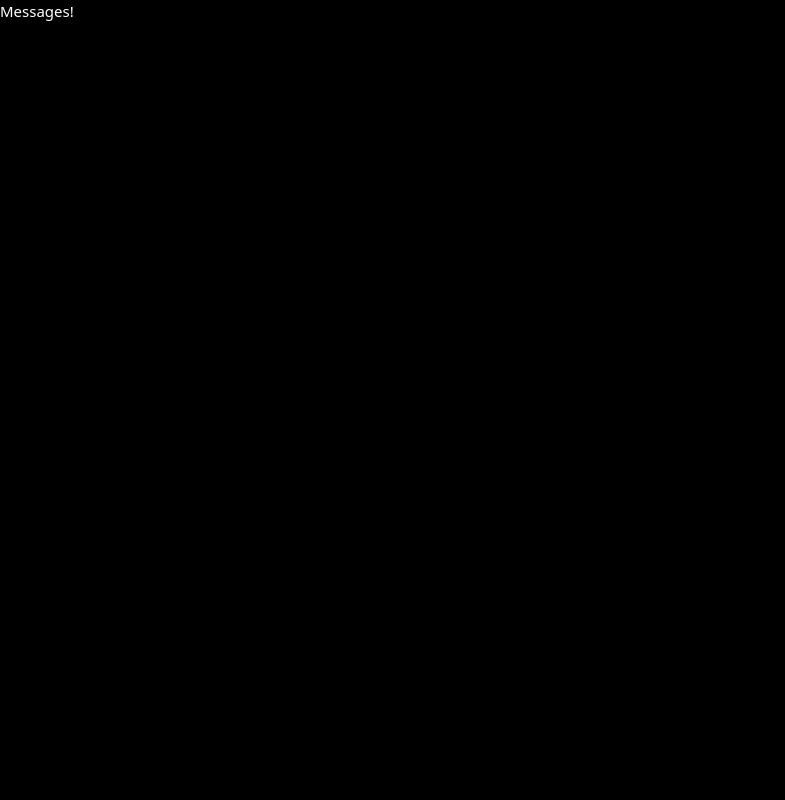
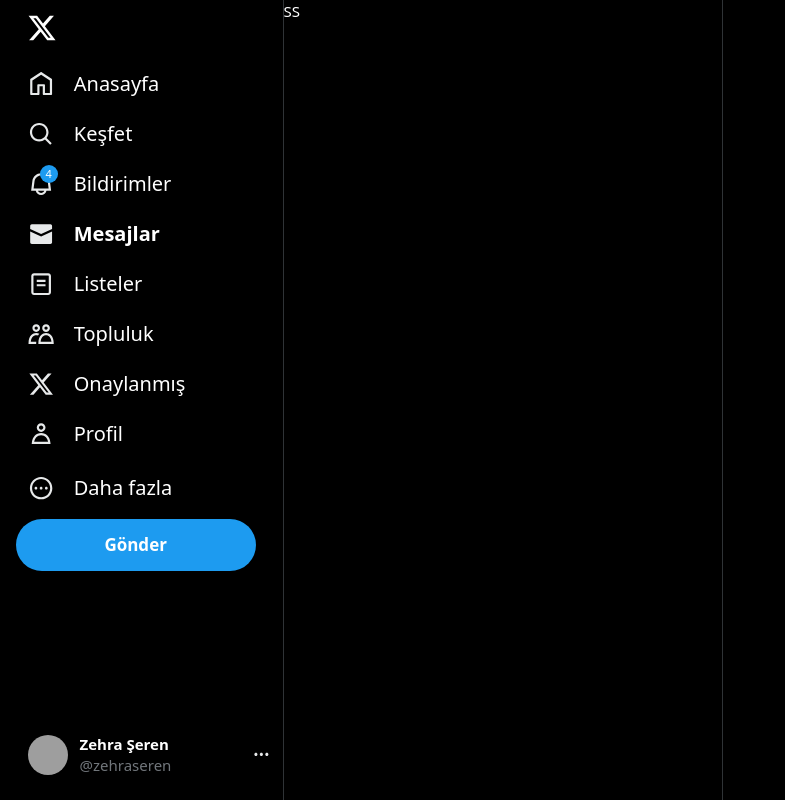
Before and after one commit to zehraseren/TwitterWeb-Clone, a React (Vite) app: page /messages in a window 1280 px wide. Shown: the whole page, without its empty margins (0-785 px from the left). Built offline with nearby package versions, Linux system fonts and the light colour scheme; grey boxes are pictures that could not be loaded.

Commit message:
Message düzenlendi.

```diff
--- a/src/pages/messages/index.jsx
+++ b/src/pages/messages/index.jsx
@@ -1,3 +1,14 @@
+import Sidebar from "../../layouts/main/sidebar";
+
 export default function Messages() {
-  return <div>Messages!</div>;
+  return (
+    <div>
+      <div className="w-[78.063rem] mx-auto flex">
+        <Sidebar />
+        <main className="flex flex-1">
+          <main className="flex flex-1 border-x border-[#2f3336] max-w-[27.5rem]">SS</main>
+        </main>
+      </div>
+    </div>
+  );
 }
```
